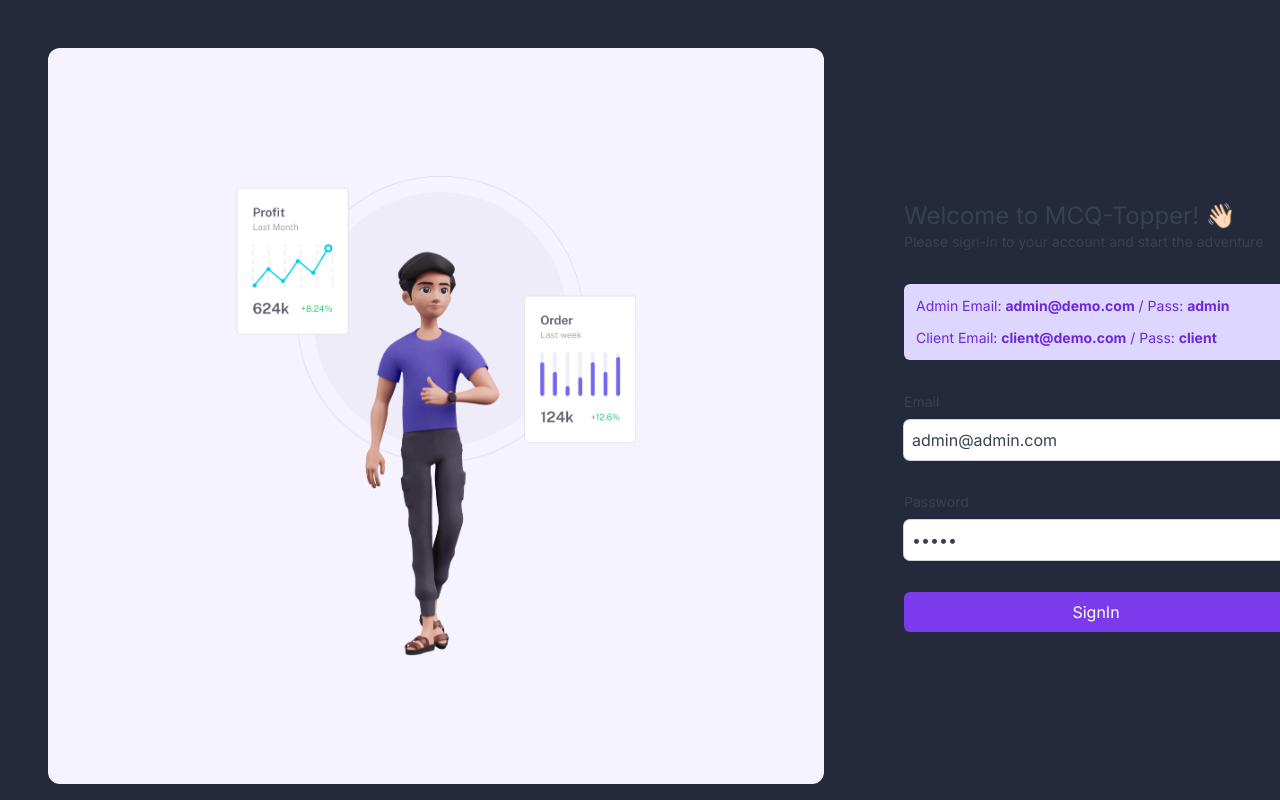
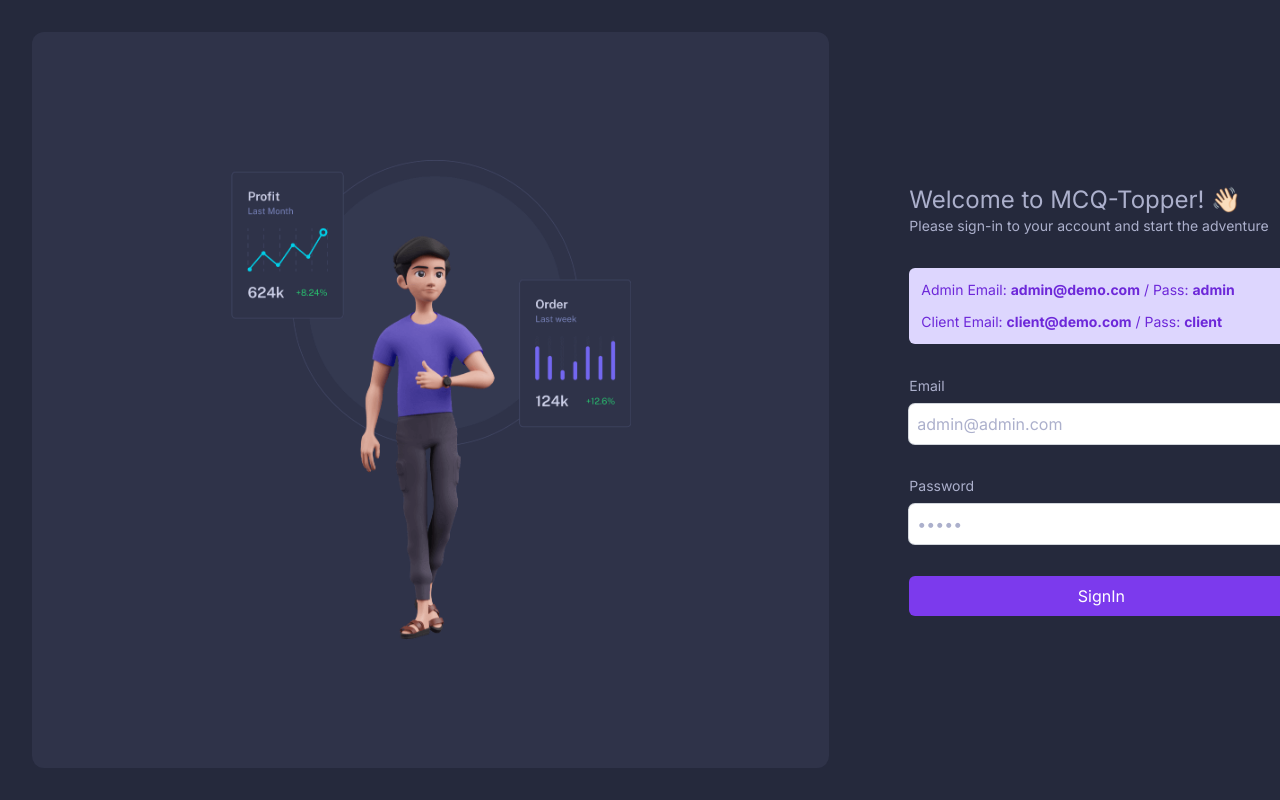
Before and after one commit to AbidHasanPiash/next-auth, a Next.js app: page /auth/signin in a window 1280 px wide. Built offline with nearby package versions, Linux system fonts and the light colour scheme.

Commit message:
[Update] layout

```diff
--- a/app/auth/signin/page.js
+++ b/app/auth/signin/page.js
@@ -22,10 +22,10 @@
     })
   }
   return (
-    <div className='h-screen flex items-center justify-center text-gray-700'>
+    <div className='h-screen flex items-center justify-center'>
       <div className='grid grid-cols-3 gap-10 items-center justify-center w-full h-full p-8'>
-          <div className='hidden xl:col-span-2 w-full h-full xl:flex items-center justify-center bg-violet-50 rounded-xl'>
-              <img src="/images/pages/auth-v2-login-illustration-bordered-light.png" alt="login image" className='w-[400px]' />
+          <div className='hidden xl:col-span-2 w-full h-full xl:flex items-center justify-center rounded-xl bg-dark-component'>
+              <img src="/images/pages/auth-v2-login-illustration-bordered-dark.png" alt="login image" className='w-[400px]' />
           </div>
           <div className='xl:col-span-1 col-span-3 w-full xl:px-10 px-2 items-center justify-center'>
             <form onSubmit={handleSubmit} className='md:w-96 w-full space-y-8'>
--- a/app/layout.js
+++ b/app/layout.js
@@ -18,7 +18,7 @@
         <SessionProvider>
           <div className='flex w-screen h-screen'>
             <Sidebar/>
-            <div className="flex-1 p-4 w-full h-screen overflow-y-auto">
+            <div className="w-full h-screen overflow-y-auto">
               {children}
             </div>
           </div>
--- a/app/page.js
+++ b/app/page.js
@@ -1,10 +1,8 @@
 'use client'
 import SignOut from "@/components/auth/SignOut";
-import { useSession, getSession } from "next-auth/react"
+import { useSession } from "next-auth/react"
 
 export default function Home() {
-  // const session = await getServerSession();
-  // console.log('Session from page: ',session);
   const { data: session, status } = useSession()
 
   if (status === "loading") {
--- a/components/ui/Sidebar.jsx
+++ b/components/ui/Sidebar.jsx
@@ -1,5 +1,5 @@
 "use client"
-import { usePathname, useRouter } from "next/navigation";
+import { usePathname } from "next/navigation";
 import Link from "next/link";
 import React, { useState } from "react";
 import { BsArrowLeftCircle } from "react-icons/bs";
@@ -19,7 +19,6 @@
       setIsSidebarOpen(false);
     }
   };
-  const router = useRouter();
   const pathname = usePathname();
 
   // Use an object to store the expanded state for each menu item
@@ -95,14 +94,14 @@
   if (!pathname.includes('auth')) {
     return (
       <div
-        className={`${ isSidebarOpen ? "w-64 translate-x-0" : "w-0 -translate-x-96" }
+        className={`${ isSidebarOpen ? "w-[300px] translate-x-0" : "w-0 -translate-x-96" }
         z-50 transition-all duration-200 flex flex-col justify-between
         absolute md:static h-screen bg-dark-component shadow-xl`}
       >
         <div className="px-2 py-6 flex items-center justify-between">
           <div className="flex items-center justify-start space-x-2">
             <h1 className="text-3xl font-bold text-primary"><HiFire/></h1>
-            <h1 className="text-2xl font-bold">{AppConfig.title}</h1>
+            <h1 className="text-xl font-bold">{AppConfig.title}</h1>
           </div>
           <button onClick={closeSidebar} className="md:hidden flex items-center justify-center p-2 rounded-full">
             <BsArrowLeftCircle size={35} />
```
